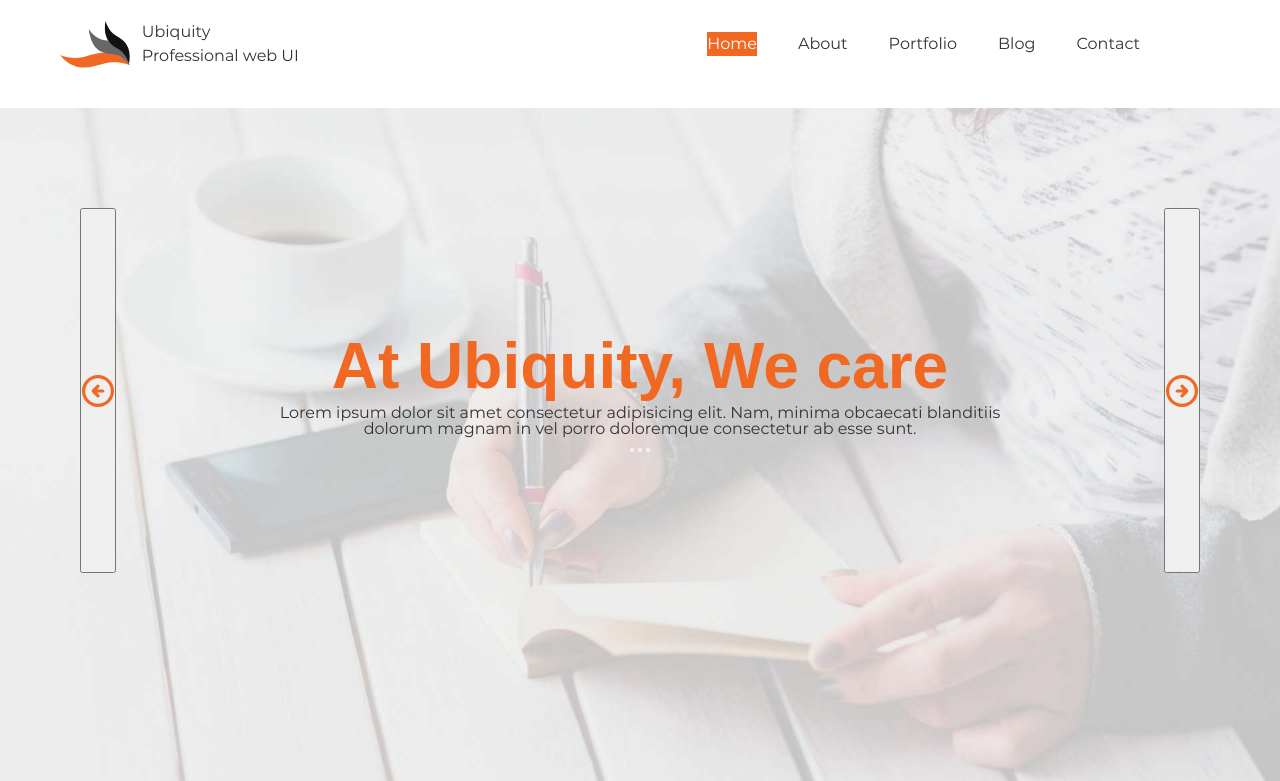
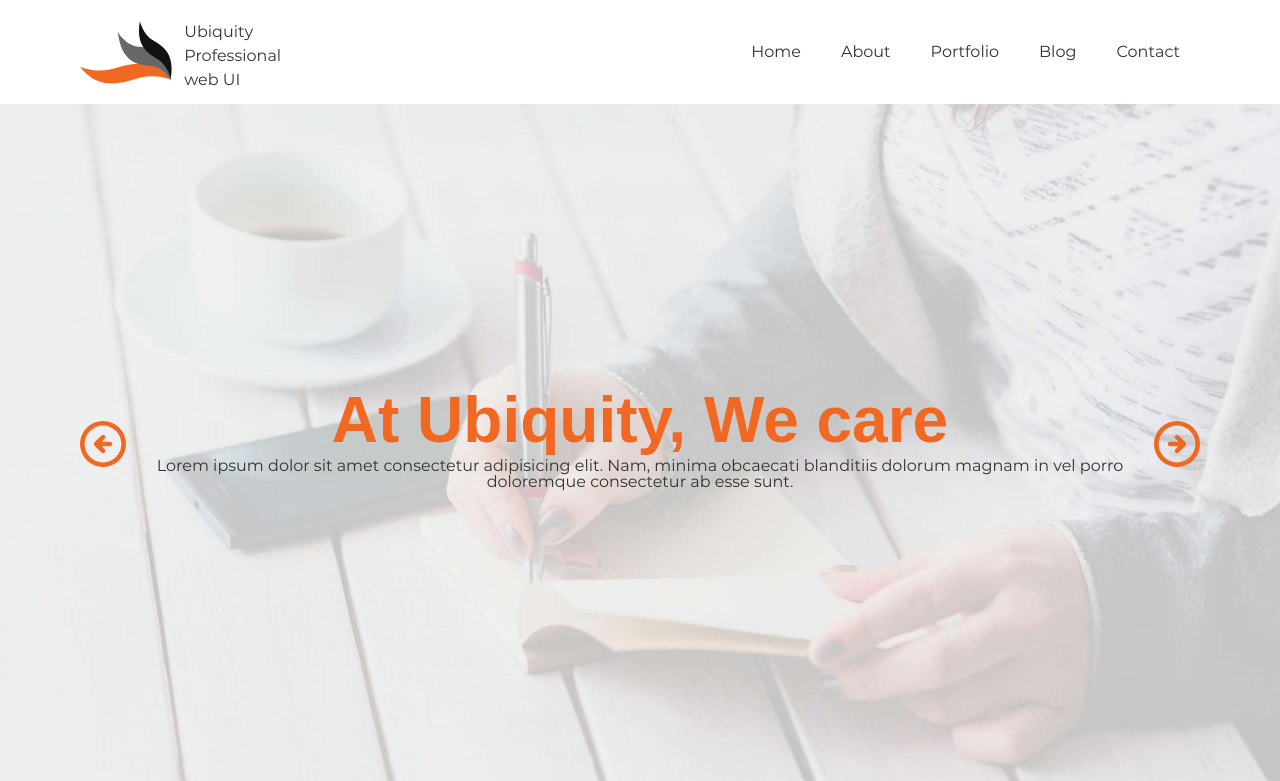
Before and after one commit to FlorianFortier/ubiquity, a plain HTML site: page index.html in a window 1280 px wide. Shown: the top 781 px of the page. Drawn offline with Linux system fonts and the light colour scheme; files whose address does not match are found by name.

Commit message:
modifDebug.Hero.Header

```diff
--- a/index.html
+++ b/index.html
@@ -13,20 +13,20 @@
 <!-- Début Header-->
 
     <header class="site">
-        <div class="container-header row">
+        <div class="container row">
             <div class="logo row">
-                <img src="/ressources/LOGO.svg" alt="site logo">
+                <img src="ressources/LOGO.svg" alt="site logo">
                 <div class="title-header">
                 <p class="site-title">Ubiquity</p>
                 <p class="baseline">Professional web UI</p></div>
             </div>
             <nav class="menu row ">
                 <ul class="row menu-item-list" role="list">
-                    <a href="#"><li class="" id="home-menu">Home</li></a>
-                    <a href="#"><li class="menu-item">About</li></a>
-                    <a href="#"><li class="menu-item">Portfolio</li></a>
-                    <a href="#"><li class="menu-item">Blog</li></a>
-                    <a href="#"><li class="menu-item">Contact</li></a>
+                    <li class="menu-item" id="menu-home"><a href="">Home</a></li>
+                    <li class="menu-item"><a href="">About</a></li>
+                    <li class="menu-item"><a href="">Portfolio</a></li>
+                    <li class="menu-item"><a href="">Blog</a></li>
+                    <li class="menu-item"><a href="">Contact</a></li>
                 </ul>
             </nav>
         </div>
@@ -36,9 +36,9 @@
 
 <!-- Début Hero -->
 
-    <section class="hero">
+    <section class="hero row">
         <div class="container row">
-            <button><img src="/ressources/arrow-circle-left.svg" alt="Left Arrow" class="left-arrow"></button>
+            <button><img src="ressources/arrow-circle-left.svg" alt="Left Arrow" class="left-arrow"></button>
             <div class="hero-content row column full">
                 <h1>At Ubiquity, We care</h1>
                 <p>Lorem ipsum dolor sit amet consectetur adipisicing elit. Nam, minima obcaecati blanditiis dolorum magnam in vel porro doloremque consectetur ab esse sunt.</p>
@@ -49,7 +49,7 @@
                 </div>
             </div>
 
-            <button><img src="/ressources/arrow-circle-left-1.svg" alt="Right Arrow" class="right-arrow"></button>
+            <button><img src="ressources/arrow-circle-left-1.svg" alt="Right Arrow" class="right-arrow"></button>
 
     </section>
 
@@ -64,17 +64,21 @@
                 <p>Lorem ipsum dolor sit amet consectetur adipisicing elit. Explicabo et quos, ea recusandae quam facere dolores mollitia ullam tenetur animi sapiente officia laboriosam consectetur quibusdam minus maiores, quaerat debitis fugit.</p></div>
                 <ul class="features-list grid container" role="list">
                     <li class="features-list-content">
-                    <img src="ressources/briefcase.svg" alt="briefcase icon">
-                    Consultation<p>Give a biref description of the feature that you are promoting. Keep it short so that its easy for people to read</p></li>
+                        <img src="ressources/briefcase.svg" alt="briefcase icon">
+                        Consultation<p>Give a biref description of the feature that you are promoting. Keep it short so that its easy for people to read</p>
+                    </li>
                     <li class="features-list-content">
-                    <img src="ressources/notes.svg" alt="notebook icon">
-                    Blogging<p>Give a biref description of the feature that you are promoting. Keep it short so that its easy for people to read</p></li>
+                        <img src="ressources/notes.svg" alt="notebook icon">
+                        Blogging<p>Give a biref description of the feature that you are promoting. Keep it short so that its easy for people to read</p>
+                    </li>
                     <li class="features-list-content">
-                    <img src="ressources/star.svg" alt="star icon">
-                    Social Media<p>Give a biref description of the feature that you are promoting. Keep it short so that its easy for people to read</p></li>
+                        <img src="ressources/star.svg" alt="star icon">
+                        Social Media<p>Give a biref description of the feature that you are promoting. Keep it short so that its easy for people to read</p>
+                    </li>
                     <li class="features-list-content">
-                    <img src="ressources/bolt.svg" alt="bolt icon">
-                    SEO<p>Give a biref description of the feature that you are promoting. Keep it short so that its easy for people to read</p></li>
+                        <img src="ressources/bolt.svg" alt="bolt icon">
+                        SEO<p>Give a biref description of the feature that you are promoting. Keep it short so that its easy for people to read</p>
+                    </li>
                 </ul>
             </div>
         </div>
@@ -87,7 +91,7 @@
             <div class="box-pres row column full">
                 <h2>What is Ubiquity</h2>
                 <p>Lorem ipsum dolor, sit amet consectetur adipisicing elit. Nesciunt accusamus natus veniam excepturi error facere tempore aliquid autem quibusdam..</p>
-                <img src="/ressources/groupe_33.png" alt="mockup">
+                <img src="ressources/groupe_33.png" alt="mockup">
             </div>
         </div>
     </section>
@@ -101,12 +105,12 @@
                 </div>
             </div>
             <ul class="blog-title" role="list">
-                <a href="#"><li class="blog-items"><img src="/ressources/compressed/annie-spratt-wgivdx9dBdQ-unsplash_resultat.jpg" alt="photo">titre <p>Lorem ipsum dolor sit amet consectetur, adipisicing elit. Corporis magni sit illo maxime ipsam fugit temporibus deserunt culpa rerum, at veniam, eveniet sed, quibusdam neque excepturi? Temporibus earum ea aut.</p></li></a>
-                <a href="#"><li class="blog-items"><img src="/ressources/compressed/william-iven-SpVHcbuKi6E-unsplash_resultat.jpg" alt="photo">titre <p>Lorem ipsum dolor sit amet consectetur, adipisicing elit. Corporis magni sit illo maxime ipsam fugit temporibus deserunt culpa rerum, at veniam, eveniet sed, quibusdam neque excepturi? Temporibus earum ea aut.</p></li></a>
-                <a href="#"><li class="blog-items"><img src="/ressources/compressed/green-chameleon-s9CC2SKySJM-unsplash_resultat.jpg" alt="photo">titre <p>Lorem ipsum dolor sit amet consectetur, adipisicing elit. Corporis magni sit illo maxime ipsam fugit temporibus deserunt culpa rerum, at veniam, eveniet sed, quibusdam neque excepturi? Temporibus earum ea aut.</p></li></a>
-                <a href="#"><li class="blog-items"><img src="/ressources/compressed/helloquence-5fNmWej4tAA-unsplash_resultat.jpg" alt="photo">titre <p>Lorem ipsum dolor sit amet consectetur, adipisicing elit. Corporis magni sit illo maxime ipsam fugit temporibus deserunt culpa rerum, at veniam, eveniet sed, quibusdam neque excepturi? Temporibus earum ea aut.</p></li></a>
-                <a href="#"><li class="blog-items"><img src="/ressources/compressed/lauren-mancke-aOC7TSLb1o8-unsplash-1_resultat.jpg" alt="photo">titre <p>Lorem ipsum dolor sit amet consectetur, adipisicing elit. Corporis magni sit illo maxime ipsam fugit temporibus deserunt culpa rerum, at veniam, eveniet sed, quibusdam neque excepturi? Temporibus earum ea aut.</p></li></a>
-                <a href="#"><li class="blog-items"><img src="/ressources/compressed/annie-spratt-wgivdx9dBdQ-unsplash_resultat.jpg" alt="photo">titre <p>Lorem ipsum dolor sit amet consectetur, adipisicing elit. Corporis magni sit illo maxime ipsam fugit temporibus deserunt culpa rerum, at veniam, eveniet sed, quibusdam neque excepturi? Temporibus earum ea aut.</p></li></a>
+                <li class="blog-items"><img src="ressources/compressed/annie-spratt-wgivdx9dBdQ-unsplash_resultat.jpg" alt="photo">titre <p>Lorem ipsum dolor sit amet consectetur, adipisicing elit. Corporis magni sit illo maxime ipsam fugit temporibus deserunt culpa rerum, at veniam, eveniet sed, quibusdam neque excepturi? Temporibus earum ea aut.</p></li>
+                <li class="blog-items"><a href=""></a><img src="ressources/compressed/william-iven-SpVHcbuKi6E-unsplash_resultat.jpg" alt="photo">titre <p>Lorem ipsum dolor sit amet consectetur, adipisicing elit. Corporis magni sit illo maxime ipsam fugit temporibus deserunt culpa rerum, at veniam, eveniet sed, quibusdam neque excepturi? Temporibus earum ea aut.</p></li>
+                <li class="blog-items"><img src="ressources/compressed/green-chameleon-s9CC2SKySJM-unsplash_resultat.jpg" alt="photo">titre <p>Lorem ipsum dolor sit amet consectetur, adipisicing elit. Corporis magni sit illo maxime ipsam fugit temporibus deserunt culpa rerum, at veniam, eveniet sed, quibusdam neque excepturi? Temporibus earum ea aut.</p></li>
+                <li class="blog-items"><img src="ressources/compressed/helloquence-5fNmWej4tAA-unsplash_resultat.jpg" alt="photo">titre <p>Lorem ipsum dolor sit amet consectetur, adipisicing elit. Corporis magni sit illo maxime ipsam fugit temporibus deserunt culpa rerum, at veniam, eveniet sed, quibusdam neque excepturi? Temporibus earum ea aut.</p></li>
+                <li class="blog-items"><img src="ressources/compressed/lauren-mancke-aOC7TSLb1o8-unsplash-1_resultat.jpg" alt="photo">titre <p>Lorem ipsum dolor sit amet consectetur, adipisicing elit. Corporis magni sit illo maxime ipsam fugit temporibus deserunt culpa rerum, at veniam, eveniet sed, quibusdam neque excepturi? Temporibus earum ea aut.</p></li>
+                <li class="blog-items"><img src="ressources/compressed/annie-spratt-wgivdx9dBdQ-unsplash_resultat.jpg" alt="photo">titre <p>Lorem ipsum dolor sit amet consectetur, adipisicing elit. Corporis magni sit illo maxime ipsam fugit temporibus deserunt culpa rerum, at veniam, eveniet sed, quibusdam neque excepturi? Temporibus earum ea aut.</p></li>
             </ul>
         </div>
     </article>
@@ -125,7 +129,7 @@
                 </ul>
             </div>
             <div class="people">
-                <img src="/ressources/Image 1.png" alt="photo of a women using laptop">
+                <img src="ressources/Image 1.png" alt="photo of a women using laptop">
                 <p class="name">Amanda Sigfried</p>
                 <p>Lorem ipsum dolor sit amet consectetur adipisicing elit. Illum corrupti pariatur dolore labore, ipsa omnis veritatis praesentium reiciendis ipsum dicta deleniti architecto! Eos aliquid veniam reprehenderit, accusantium libero ducimus fugit.</p>
             </div>
--- a/style.css
+++ b/style.css
@@ -4,7 +4,7 @@
     font-style: normal;
     font-weight: 400;
     src: local(''),
-         url('/fonts/montserrat-v15-latin-regular.woff2') format('woff2')
+         url('fonts/montserrat-v15-latin-regular.woff2') format('woff2')
 }
 
 /* montserrat-500 - latin */
@@ -13,7 +13,7 @@
     font-style: normal;
     font-weight: 500;
     src: local(''),
-         url('/fonts/montserrat-v15-latin-500.woff2') format('woff2'),
+         url('fonts/montserrat-v15-latin-500.woff2') format('woff2'),
 
 }
 
@@ -23,7 +23,7 @@
     font-style: normal;
     font-weight: 600;
     src: local(''),
-         url('/fonts/montserrat-v15-latin-600.woff2') format('woff2'),
+         url('fonts/montserrat-v15-latin-600.woff2') format('woff2'),
 }
 
 /* montserrat-700 - latin */
@@ -32,7 +32,7 @@
     font-style: normal;
     font-weight: 700;
     src: local(''),
-         url('/fonts/montserrat-v15-latin-700.woff') format('woff'),
+         url('fonts/montserrat-v15-latin-700.woff') format('woff'),
 }
 
 /* raleway-600 - latin */
@@ -41,7 +41,7 @@
     font-style: normal;
     font-weight: 600;
     src: local(''),
-         url('/fonts/raleway-v18-latin-600.woff2') format('woff2'),
+         url('fonts/raleway-v18-latin-600.woff2') format('woff2'),
 }
 
 /* raleway-700 - latin */
@@ -50,7 +50,7 @@
     font-style: normal;
     font-weight: 700;
     src: local(''),
-         url('/fonts/raleway-v18-latin-700.woff2') format('woff2'),
+         url('fonts/raleway-v18-latin-700.woff2') format('woff2'),
 }
 
 * {
@@ -104,15 +104,6 @@ h1 {
 
 /*Container, layout*/
 
-.container-header{
-    width: 100%;
-    margin-left: auto;
-    margin-right: auto;
-    padding-left: 6rem;
-    padding-right: 6rem;
-    padding-top: 2rem;
-    padding-bottom: 2rem;
-}
 
 .container {
     width: 100%;
@@ -128,7 +119,7 @@ h1 {
     }
 .container-narrow {
     width: 100%;
-    max-width: 117rem;
+    max-width: 95rem;
     margin-left: auto;
     margin-right: auto;
     padding-top: 2rem;
@@ -148,21 +139,28 @@ h1 {
 
 
 /*  Header */
-
+header .container {
+    justify-content: space-between;
+    padding-top: 2rem;
+    padding-bottom: 2rem;
+}
 .menu {
     align-items: center;
-    margin-left: auto;
-    margin-right: 10vh;
+    justify-content: center;
 }
 .menu-item-list {
     color: #333;
 }
 .menu-item {
-    padding-left: 4.1rem;
+   padding: 2rem;
+}
+.menu-item:hover {
+    background-color: var(--primary);
+    transition: .3s;
+}
 
-}
 #home-menu {
-    padding: 1.2;
+    padding: 1.2rem;
     background-color: var(--primary);
     color: #fff;
 }
@@ -170,27 +168,26 @@ h1 {
     padding-left: 1.2rem;
 }
 /* Fin Header*/
+.hero .container{
+    align-items: center;
+    justify-content: center;
+}
+.hero {
 
-.hero {
-    margin-top: 2rem;
+    justify-content: center;
+    align-content: center;
     padding-top: 10rem;
     padding-bottom: 10rem;
     min-height: calc(100vh - 12.0rem);
     text-align: center;
     line-height: 1;
-    background: url(/ressources/compressed/slider1_resultat.jpg);
+    background: url(ressources/compressed/slider1_resultat.jpg);
     background-size: cover;
     background-position: center;
 }
-.hero-content {
-    margin-top: 15vh;
-    margin-bottom: 15vh;
-    margin-left: 20vh;
-    margin-right: 20vh;
-    justify-content: center;
-    text-align: center;
-    align-items: center;
-
+.hero button {
+    background: transparent;
+    border: none;
 }
 .square-hero {
 
@@ -235,7 +232,7 @@ h1 {
 
 /* Fin Main */
 .about {
-    background: url(/ressources/compressed/bokehback_resultat.jpg);
+    background: url(ressources/compressed/bokehback_resultat.jpg);
 
 }
 .box-pres {
```
